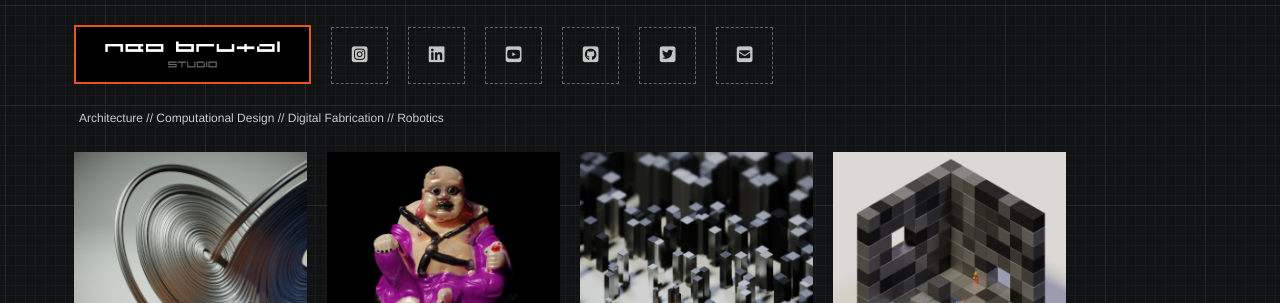
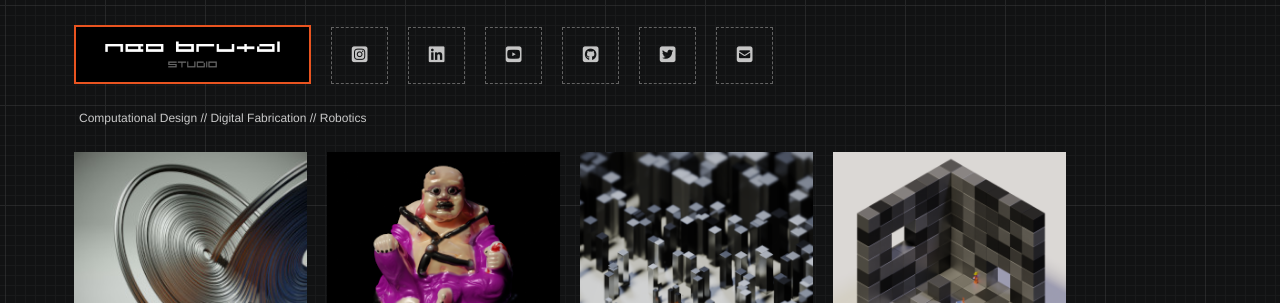
Before and after one commit to luigipacheco/neogrid, a Jekyll site: the page built from index.md, in a window 1280 px wide. Shown: the top 303 px of the page. Built offline with Jekyll 4.4.1, drawn with Linux system fonts in a browser that asks for light colours; nearby versions of some CDN libraries; some web fonts are replaced; part of the change alters nothing that is shown.

```diff
--- a/_config.yml
+++ b/_config.yml
@@ -19,11 +19,8 @@
 # in the templates via {{ site.myvariable }}.
 
 title: Neobrutal
-email: your-email@example.com
 description: >- # this means to ignore newlines until "baseurl:"
-  Write an awesome description for your new site here. You can edit this
-  line in _config.yml. It will appear in your document head meta (for
-  Google search results) and in your feed.xml site description.
+  Computational design and digital manufacturing studio.
 baseurl: "" # the subpath of your site, e.g. /blog
 url: "" # the base hostname & protocol for your site, e.g. http://example.com
 twitter_username: jekyllrb
--- a/_includes/header.html
+++ b/_includes/header.html
@@ -57,7 +57,7 @@
           {% endif %}
         </div>
         <div class="grid subtitle">
-          Architecture // Computational Design // Digital Fabrication // Robotics
+          Computational Design // Digital Fabrication // Robotics
         </div>
       </header>
 </header>
```
